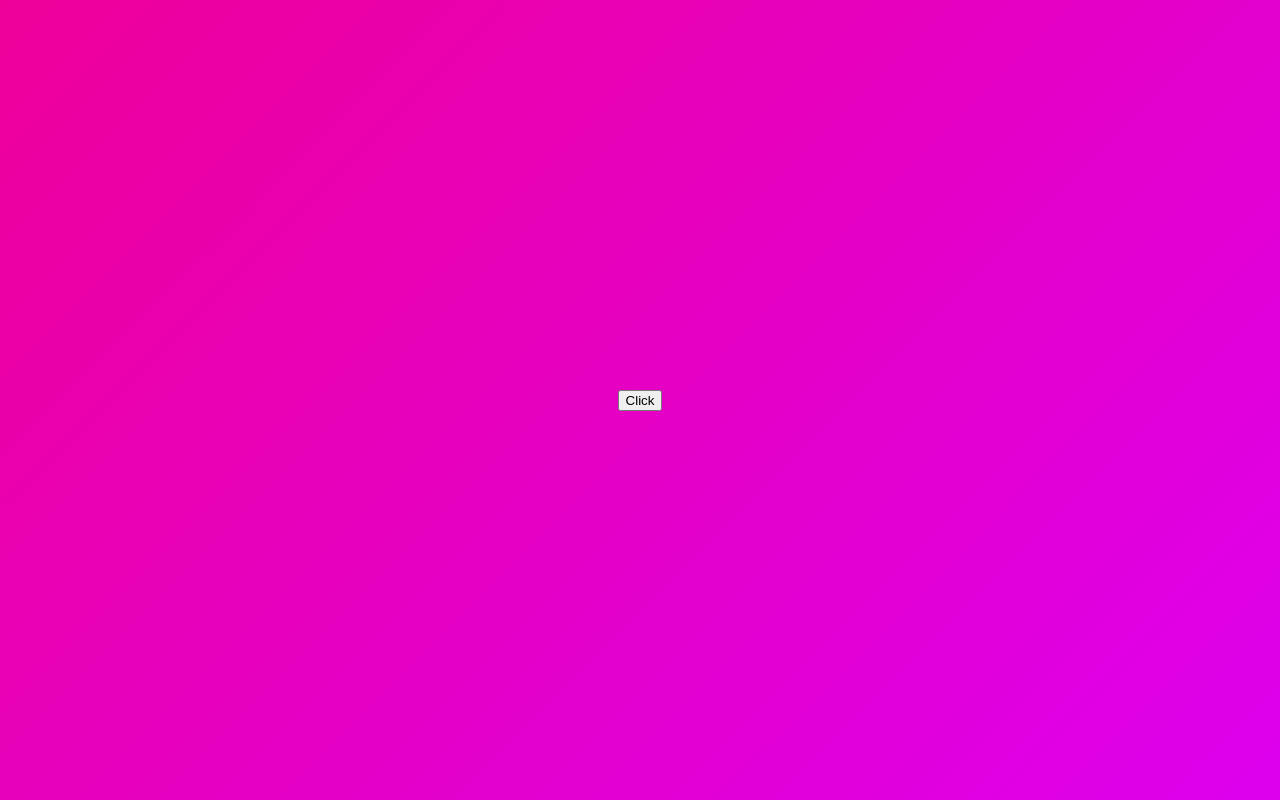
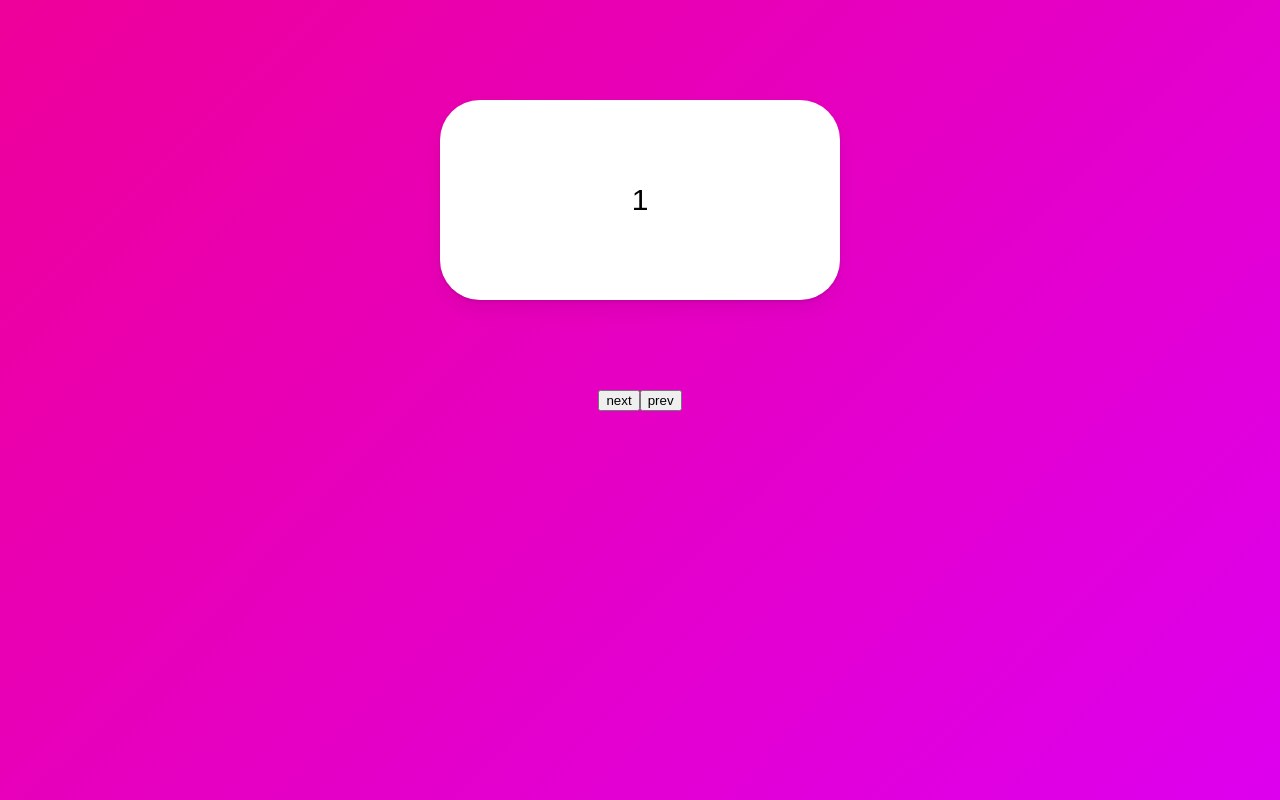
Before and after one commit to joohaem/prt-framer-motion, a React (Create React App) app: page /7 in a window 1280 px wide. Built offline with nearby package versions, Linux system fonts and the light colour scheme.

Commit message:
bug: cannot slide to right on clicking prev button (featuring slider)

```diff
--- a/src/pages/Slider.tsx
+++ b/src/pages/Slider.tsx
@@ -3,39 +3,43 @@
 import styled from "styled-components";
 
 export default function Slider() {
-  const [showing, setShowing] = useState(false);
-  const toggleShowing = () => setShowing((prev) => !prev);
+  const [idxVisible, setIdxVisible] = useState(1);
+  const nextPlease = () =>
+    setIdxVisible((prev) => (prev === 10 ? 10 : prev + 1));
+  const prevPlease = () => setIdxVisible((prev) => (prev === 1 ? 1 : prev - 1));
 
   const boxVariants = {
-    initial: {
+    invisible: {
+      x: 500,
       opacity: 0,
       scale: 0,
     },
     visible: {
+      x: 0,
       opacity: 1,
       scale: 1,
-      rotateZ: 360,
+      transition: {
+        duration: 1,
+      },
     },
-    leaving: {
-      opacity: 0,
-      scale: 0,
-      y: 100,
-    },
+    exit: { x: -500, opacity: 0, scale: 0, transition: { duration: 1 } },
   };
 
   return (
     <StWrapper>
-      <button onClick={toggleShowing}>Click</button>
       <AnimatePresence>
-        {showing && (
-          <StBox
-            variants={boxVariants}
-            initial="initial"
-            animate="visible"
-            exit="leaving"
-          />
-        )}
+        <StBox
+          variants={boxVariants}
+          initial="invisible"
+          animate="visible"
+          exit="exit"
+          key={idxVisible}
+        >
+          {idxVisible}
+        </StBox>
       </AnimatePresence>
+      <button onClick={nextPlease}>next</button>
+      <button onClick={prevPlease}>prev</button>
     </StWrapper>
   );
 }
@@ -51,9 +55,16 @@
 const StBox = styled(motion.div)`
   width: 400px;
   height: 200px;
+
+  position: absolute;
+  top: 100px;
+
+  display: flex;
+  justify-content: center;
+  align-items: center;
+  font-size: 30px;
+
   background-color: rgba(255, 255, 255, 1);
   border-radius: 40px;
-  position: absolute;
-  top: 100px;
   box-shadow: 0 2px 3px rgba(0, 0, 0, 0.1), 0 10px 20px rgba(0, 0, 0, 0.06);
 `;
```
Also changed, not shown: 1 other file (tests, documents, lock files or other folders).
